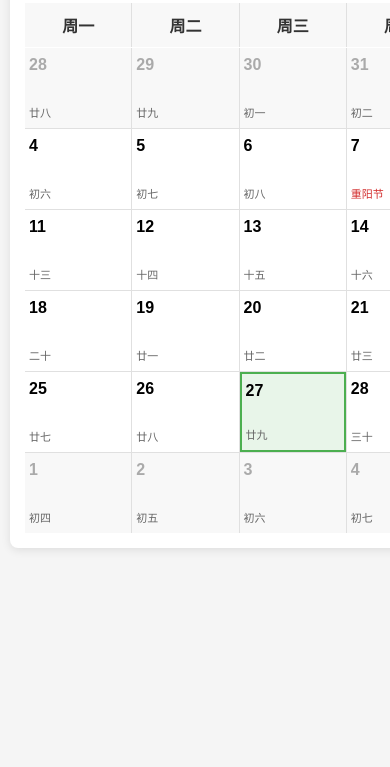
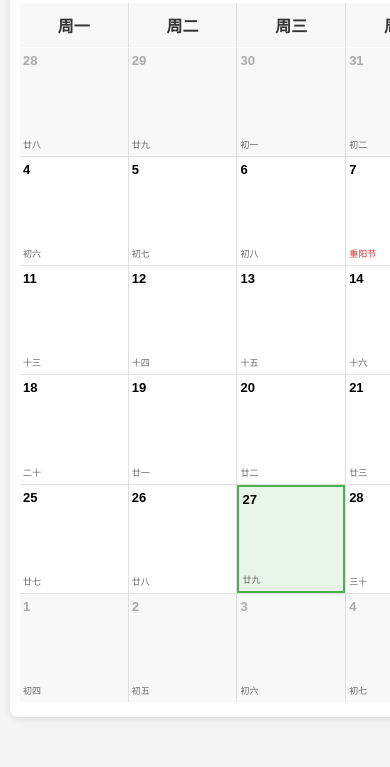
Before and after one commit to NovaM0214/Personal-Calendar, a plain HTML site: page index.html in a window 390 px wide. Shown: the part 97-864 px from the top of the page. Drawn offline with Linux system fonts and the light colour scheme.

Commit message:
Add files via upload

```diff
--- a/style.css
+++ b/style.css
@@ -8,12 +8,18 @@ body {
     font-family: 'Microsoft YaHei', Arial, sans-serif;
     background-color: #f5f5f5;
     min-width: 800px;
+    min-height: 500px;
+    height: 100vh;
+    margin: 0;
+    padding: 0;
 }
 
 .container {
     width: 100%;
     min-width: 800px;
     max-width: 1200px;
+    min-height: 500px;
+    height: calc(100vh - 40px);
     margin: 20px auto;
     padding: 20px;
 }
@@ -24,6 +30,10 @@ body {
     box-shadow: 0 2px 10px rgba(0, 0, 0, 0.1);
     padding: 20px;
     width: 100%;
+    min-height: calc(100% - 40px);
+    height: 100%;
+    display: flex;
+    flex-direction: column;
 }
 
 .calendar-header {
@@ -86,19 +96,25 @@ body {
 .days-grid {
     display: grid;
     grid-template-columns: repeat(7, 1fr);
+    grid-template-rows: repeat(auto-fit, minmax(60px, 1fr));
     gap: 1px;
     background-color: #e0e0e0;
+    flex: 1;
+    min-height: 0;
+    overflow: hidden;
 }
 
 .day {
     background-color: white;
-    padding: 10px 5px;
-    min-height: 100px;
+    padding: 8px 5px;
+    min-height: 60px;
+    height: 100%;
     display: flex;
     flex-direction: column;
     cursor: pointer;
     transition: background-color 0.3s;
     position: relative;
+    overflow: hidden;
 }
 
 .day:hover {
@@ -120,15 +136,17 @@ body {
 }
 
 .day-number {
-    font-size: 18px;
+    font-size: 16px;
     font-weight: bold;
-    margin-bottom: 5px;
+    margin-bottom: 3px;
+    flex-shrink: 0;
 }
 
 .lunar-date {
-    font-size: 12px;
+    font-size: 11px;
     color: #666;
     margin-top: auto;
+    flex-shrink: 0;
 }
 
 .lunar-date.festival {
@@ -139,32 +157,56 @@ body {
 @media (max-width: 1024px) {
     .container {
         padding: 10px;
+        height: calc(100vh - 20px);
     }
 
     .calendar {
         padding: 15px;
+        min-height: calc(100% - 30px);
     }
 
     .day {
-        min-height: 80px;
-        padding: 8px 4px;
+        min-height: 70px;
+        height: 100%;
+        padding: 6px 4px;
     }
 
     .day-number {
-        font-size: 16px;
+        font-size: 14px;
     }
 
     .lunar-date {
-        font-size: 11px;
+        font-size: 10px;
     }
 }
 
 @media (max-width: 800px) {
     body {
         min-width: 800px;
+        min-height: 500px;
     }
 
     .container {
         min-width: 800px;
+        min-height: 500px;
+        height: calc(100vh - 40px);
+    }
+
+    .calendar {
+        min-height: calc(100% - 40px);
+        padding: 15px 10px;
+    }
+
+    .day {
+        min-height: 60px;
+        padding: 5px 3px;
+    }
+
+    .day-number {
+        font-size: 13px;
+    }
+
+    .lunar-date {
+        font-size: 9px;
     }
 }
```
